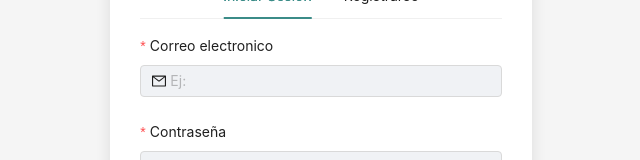
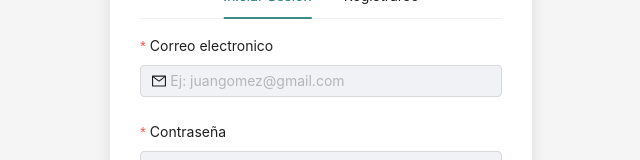
Before and after one commit to HKevinH/dengue-detect, a React (Vite) app in the folder frontend/: page /login in a window 1280 px wide. Shown: the part 331-491 px from the top of the page, without its empty margins (319-959 px from the left). Built offline with nearby package versions, Linux system fonts and the light colour scheme.

Commit message:
Refactor project structure: Update email input placeholder in signUpPage/Forms.jsx

```diff
--- a/frontend/src/pages/signUpPage/Forms.jsx
+++ b/frontend/src/pages/signUpPage/Forms.jsx
@@ -1,3 +1,4 @@
+/* eslint-disable react/prop-types */
 import { UserOutlined, MailOutlined, LockOutlined } from "@ant-design/icons";
 import { Form, Input, Button } from "antd";
 
@@ -70,7 +71,10 @@ export const FormLogin = ({ onFinish }) => {
           },
         ]}
       >
-        <Input prefix={<MailOutlined />} placeholder="Ej:" />
+        <Input
+          prefix={<MailOutlined />}
+          placeholder="Ej: juangomez@gmail.com"
+        />
       </Form.Item>
       <Form.Item
         name="password"
--- a/frontend/src/pages/signUpPage/SignUpPage.jsx
+++ b/frontend/src/pages/signUpPage/SignUpPage.jsx
@@ -1,4 +1,4 @@
-import React from "react";
+/* eslint-disable react/prop-types */
 import { Tabs, Row, Col, Layout, Typography } from "antd";
 import { FormLogin, FormRegister } from "./Forms";
 
```
